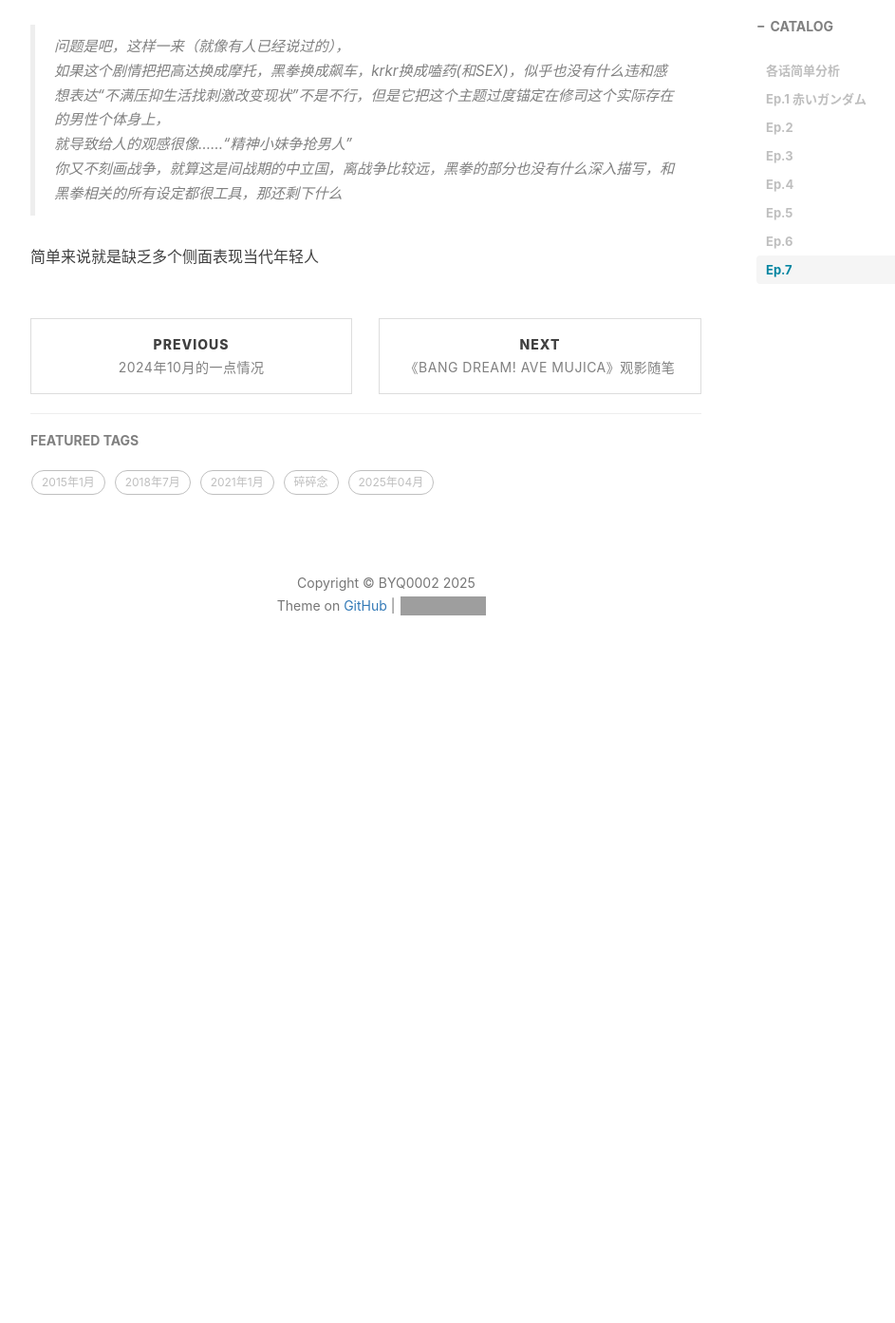
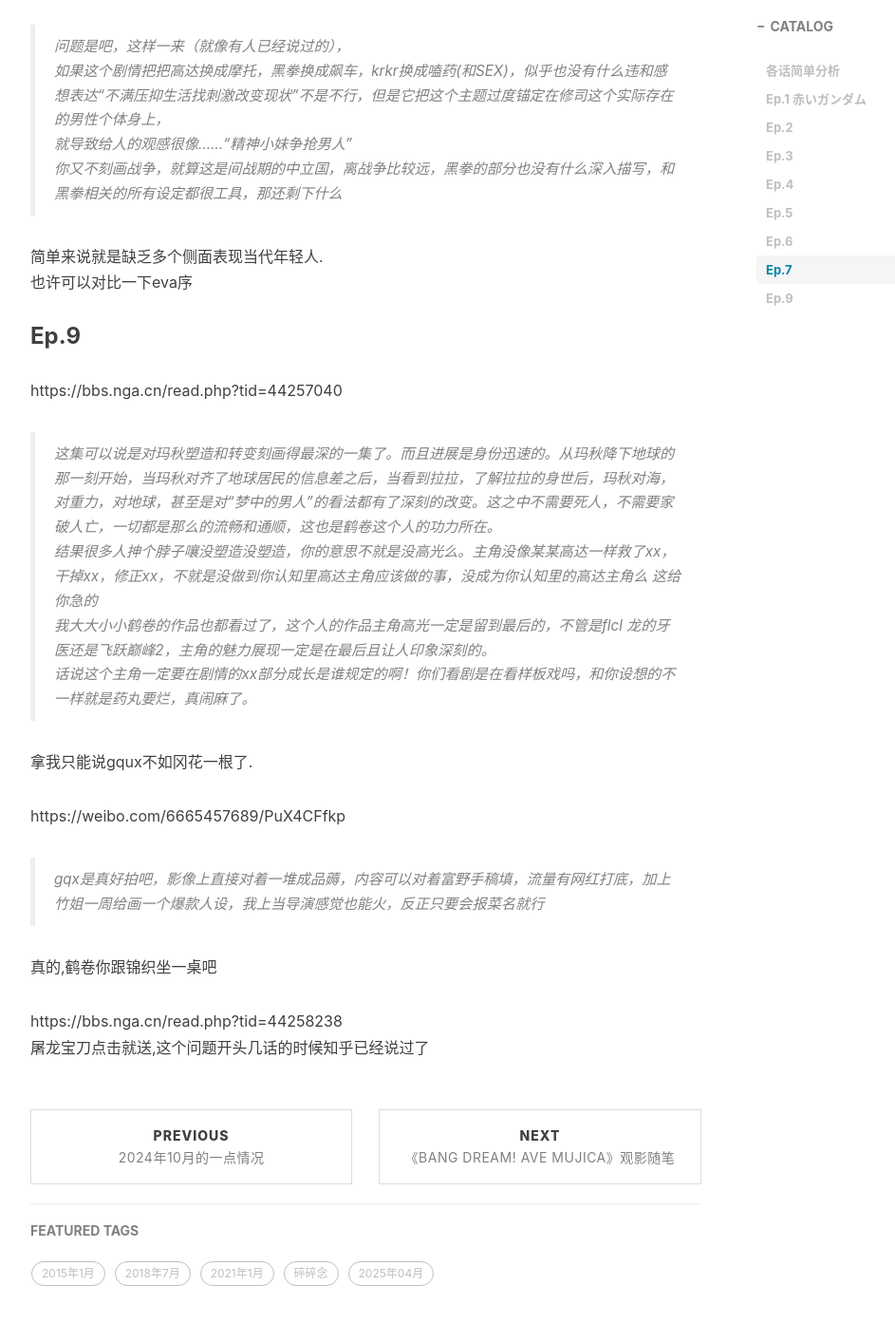
Before and after one commit to BYQ0002/BYQ0002.github.io, a Jekyll site: the page built from _posts/2025-04-13-《机动战士高达 GQuuuuuuX》观影随笔.md, in a window 1280 px wide and 1400 px high, scrolled down 9268 px. Shown: the top 1393 px of the window at 95% size, without its empty margins (233-1176 px from the left). Built offline with Jekyll 4.4.1, drawn with Linux system fonts in a browser that asks for light colours; nearby versions of some CDN libraries; comment, search, counter and statistics services are not loaded; before the commit the page ends 10010 px from its top, so only the background shows below that; grey boxes are pictures that could not be loaded.

Commit message:
Update 2025-04-13-《机动战士高达 GQuuuuuuX》观影随笔.md

```diff
--- a/_posts/2025-04-13-《机动战士高达 GQuuuuuuX》观影随笔.md
+++ b/_posts/2025-04-13-《机动战士高达 GQuuuuuuX》观影随笔.md
@@ -244,4 +244,23 @@ S1专楼14848
 就导致给人的观感很像……“精神小妹争抢男人”
 你又不刻画战争，就算这是间战期的中立国，离战争比较远，黑拳的部分也没有什么深入描写，和黑拳相关的所有设定都很工具，那还剩下什么
 
-简单来说就是缺乏多个侧面表现当代年轻人
+简单来说就是缺乏多个侧面表现当代年轻人.
+也许可以对比一下eva序
+
+### Ep.9
+
+https://bbs.nga.cn/read.php?tid=44257040
+>这集可以说是对玛秋塑造和转变刻画得最深的一集了。而且进展是身份迅速的。从玛秋降下地球的那一刻开始，当玛秋对齐了地球居民的信息差之后，当看到拉拉，了解拉拉的身世后，玛秋对海，对重力，对地球，甚至是对“梦中的男人”的看法都有了深刻的改变。这之中不需要死人，不需要家破人亡，一切都是那么的流畅和通顺，这也是鹤卷这个人的功力所在。
+结果很多人抻个脖子嚷没塑造没塑造，你的意思不就是没高光么。主角没像某某高达一样救了xx，干掉xx，修正xx，不就是没做到你认知里高达主角应该做的事，没成为你认知里的高达主角么 这给你急的
+我大大小小鹤卷的作品也都看过了，这个人的作品主角高光一定是留到最后的，不管是flcl 龙的牙医还是飞跃巅峰2，主角的魅力展现一定是在最后且让人印象深刻的。
+话说这个主角一定要在剧情的xx部分成长是谁规定的啊！你们看剧是在看样板戏吗，和你设想的不一样就是药丸要烂，真闹麻了。
+
+拿我只能说gqux不如冈花一根了.
+
+https://weibo.com/6665457689/PuX4CFfkp
+>gqx是真好拍吧，影像上直接对着一堆成品薅，内容可以对着富野手稿填，流量有网红打底，加上竹姐一周给画一个爆款人设，我上当导演感觉也能火，反正只要会报菜名就行
+
+真的,鹤卷你跟锦织坐一桌吧
+
+https://bbs.nga.cn/read.php?tid=44258238
+屠龙宝刀点击就送,这个问题开头几话的时候知乎已经说过了
```
